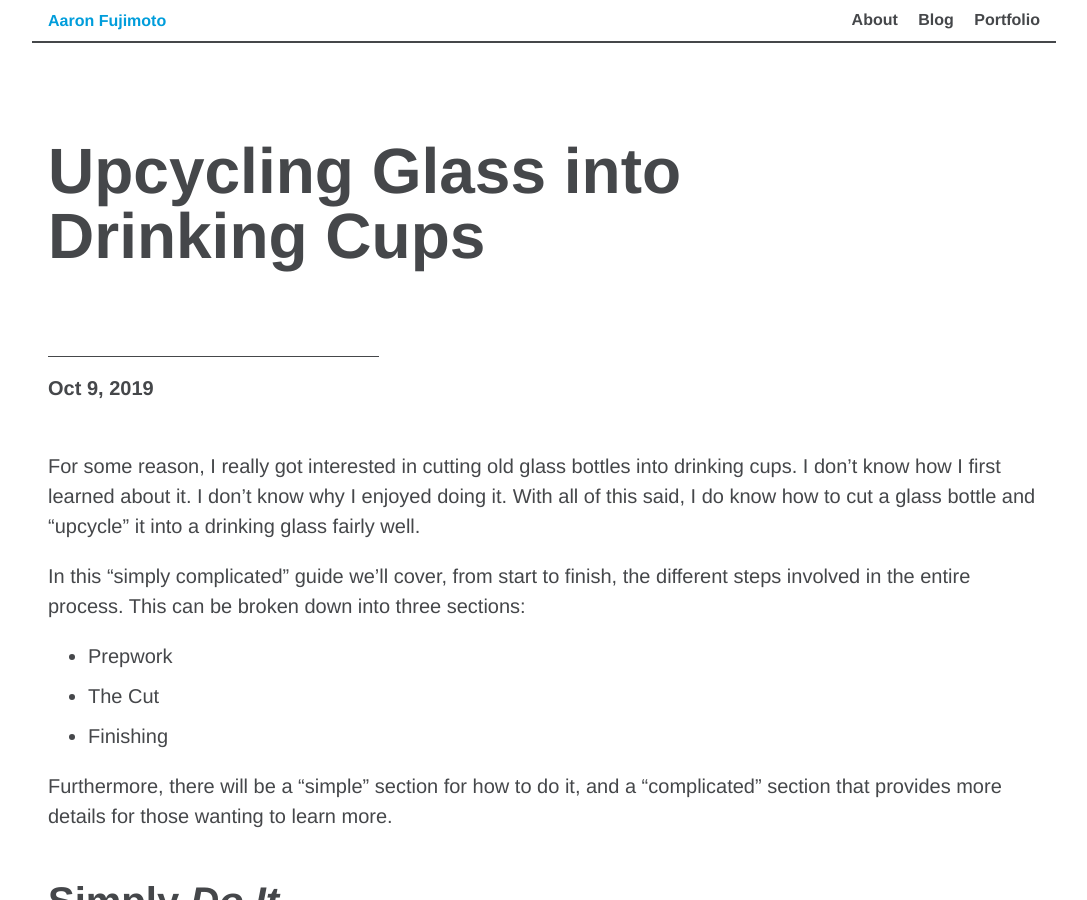
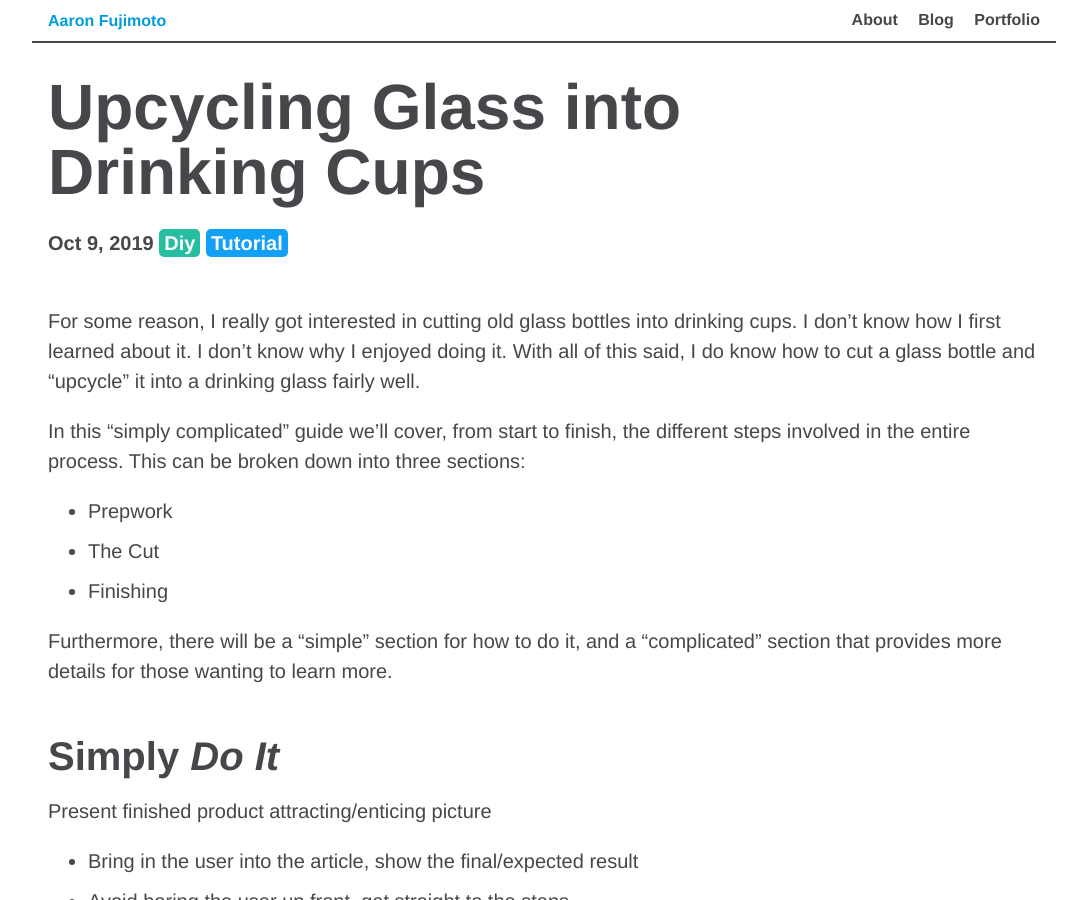
Before and after one commit to aaronfuj/aaronfuj.github.io, a Jekyll site: the page built from _posts/2019-10-12-upcycling-glass-into-drinking-cups.md, in a window 1280 px wide and 900 px high. Shown: the whole window, without its empty margins (96-1183 px from the left). Built offline with Jekyll 4.4.1, drawn with Linux system fonts in a browser that asks for light colours.

Commit message:
Changed blog formatting to be cleaner

```diff
--- a/_layouts/post.html
+++ b/_layouts/post.html
@@ -3,9 +3,24 @@ layout: default
 ---
 <div class="bg--white">
   <article class="container px-2 mx-auto mb4" itemscope itemtype="http://schema.org/BlogPosting">
-    <h1 class="h0 col-9 sm-width-full py-4 mt-3 inline-block" itemprop="name headline">{{ page.title }}</h1>
-    <div class="col-4 sm-width-full mt-1 border-top-thin ">
-      <p class="mb-3 py-2 bold h4"><time datetime="{{ page.date | date_to_xmlschema }}" itemprop="datePublished">{{ page.date | date: "%b %-d, %Y" }}</time></p>
+    <h1 class="h0 col-9 sm-width-full mt-3 mb-0 inline-block" itemprop="name headline">{{ page.title }}</h1>
+    <div class="col-4 sm-width-full mt-1">
+      <p class="mb-3 py-2 bold h4">
+        <time datetime="{{ page.date | date_to_xmlschema }}" itemprop="datePublished">{{ page.date | date: "%b %-d, %Y" }}</time>
+        {% for tag in page.tags %}
+          {% assign post_tag_downcase = tag | downcase %}
+          {% for site_tag in site.blog_tags %}
+            {% assign site_tag_title = site_tag.title | downcase %}
+            {% if site_tag_title == post_tag_downcase %}
+
+              <span class="blog-filter">
+              <a href="{{ site.baseurl }}/blog/tags/{{ tag | slugify }}/" class="{% if site_tag.color %} bg--{{site_tag.color}}{% endif %}">{{ tag | capitalize }}</a>
+              </span>
+
+            {% endif %}
+          {% endfor %}
+        {% endfor %}
+      </p>
     </div>
 
     <div class="prose" itemprop="articleBody">
```
